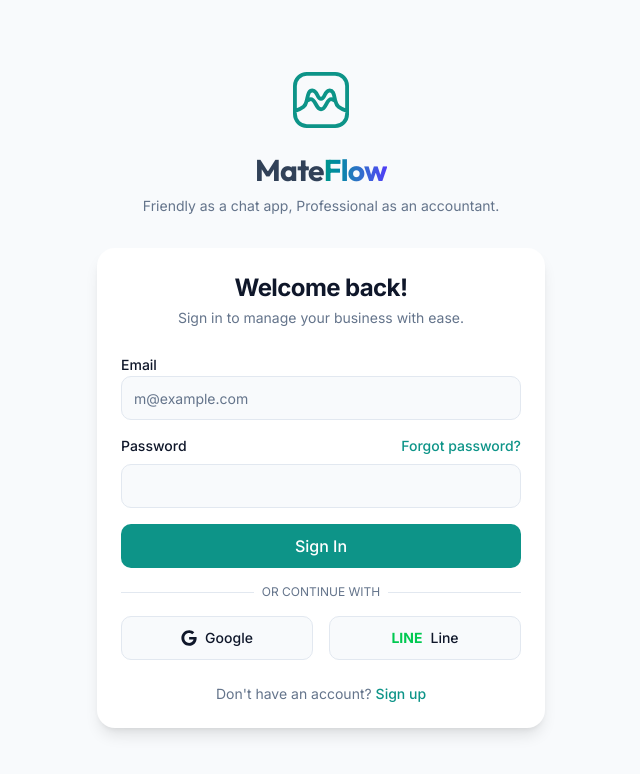
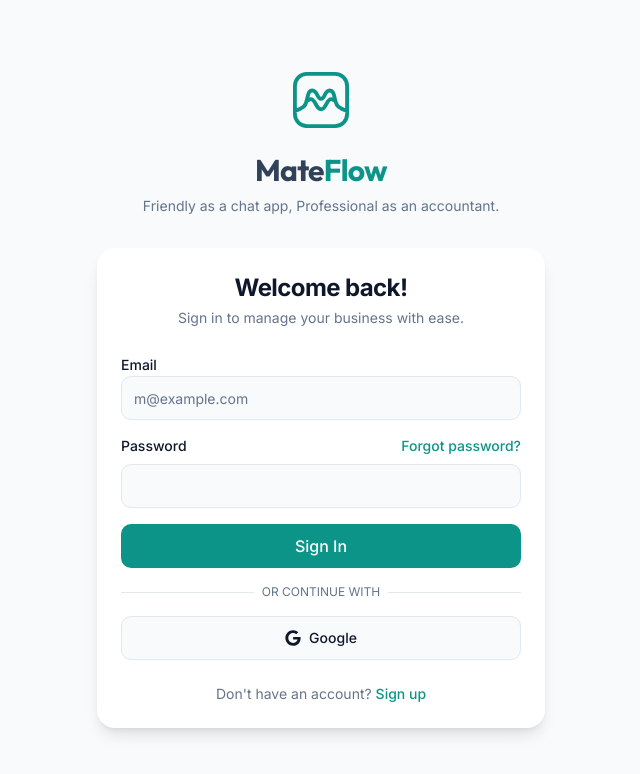
Before and after one commit to Nadea13/mateflow, a Next.js app: page /login in a window 1280 px wide. Shown: the top 774 px of the page, without its empty margins (319-959 px from the left). Built offline with nearby package versions, Linux system fonts and the light colour scheme; a web font is replaced by a local one.

Commit message:
feat: add new login page with email/password and Google authentication options.

```diff
--- a/app/login/page.tsx
+++ b/app/login/page.tsx
@@ -28,7 +28,7 @@
                     </svg>
                     <h1 className="mt-6 text-3xl font-bold tracking-tight text-foreground" style={{ fontFamily: "'Outfit', sans-serif" }}>
                         <span className="text-slate-700 dark:text-slate-300">Mate</span>
-                        <span className="bg-gradient-to-r from-teal-600 to-indigo-600 bg-clip-text text-transparent">Flow</span>
+                        <span className="text-primary">Flow</span>
                     </h1>
                     <p className="mt-2 text-sm text-muted-foreground">
                         Friendly as a chat app, Professional as an accountant.
@@ -92,12 +92,8 @@
                             </div>
                         </div>
 
-                        <div className="grid grid-cols-2 gap-4">
+                        <div className="grid gap-4">
                             <GoogleAuthButton />
-                            <Button variant="outline" className="h-11 rounded-lg">
-                                <span className="mr-2 text-green-500 font-bold">LINE</span>
-                                Line
-                            </Button>
                         </div>
                     </CardContent>
                     <CardFooter className="justify-center">
```
